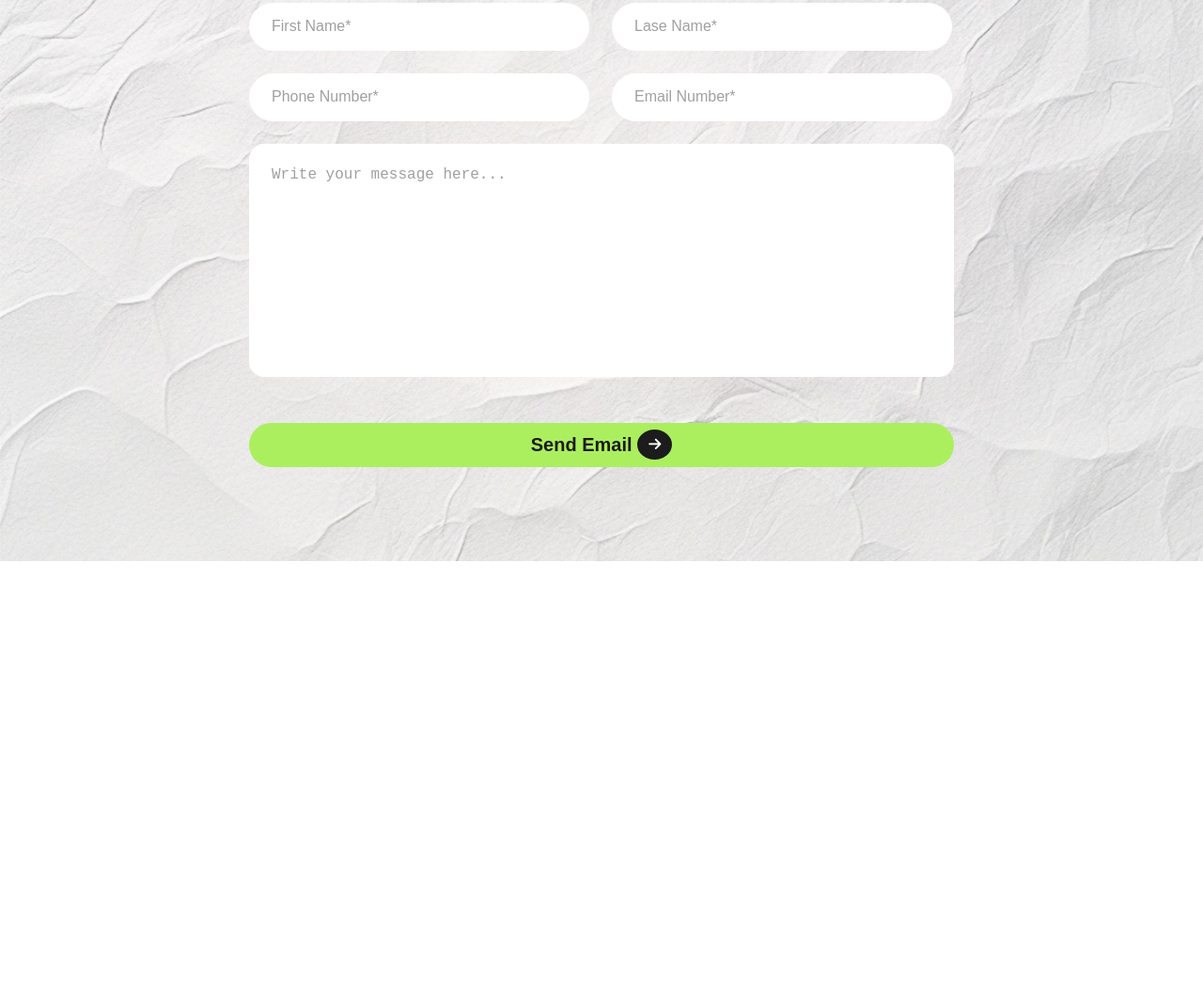
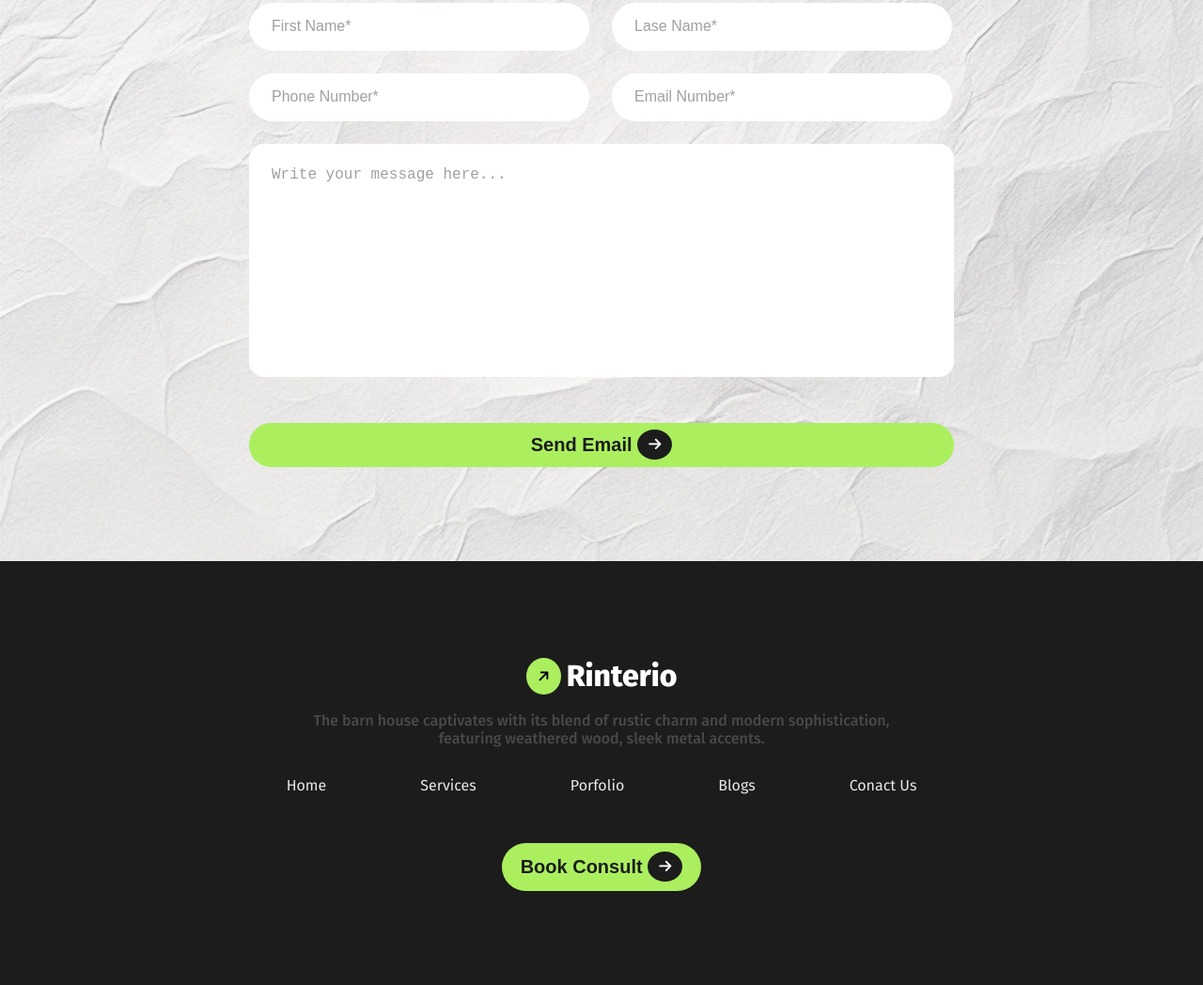
Before and after one commit to FajlaRabby24/B10A3-project, a plain HTML site: page index.html in a window 1280 px wide. Shown: the part 4439-5487 px from the top of the page at 94% size. Before the commit the page ends 5036 px from the top, so only its background shows below. Drawn offline with Linux system fonts and the light colour scheme.

Commit message:
footer done

```diff
--- a/index.html
+++ b/index.html
@@ -13,6 +13,7 @@
     <link rel="stylesheet" href="styles/portfolio.css">
     <link rel="stylesheet" href="styles/article.css">
     <link rel="stylesheet" href="styles/nextProject.css">
+    <link rel="stylesheet" href="styles/footer.css">
     <title>B10A3 - Project</title>
 </head>
 
@@ -239,7 +240,8 @@
                     <button><span><i class="fa-solid fa-arrow-right"></i></span> Let’s Connect</button>
                 </div>
                 <h3 class="title">Let’s Discuss Next Project</h3>
-            <p class="des">The barn house captivates with its blend of rustic charm and modern sophistication, featuring
+                <p class="des">The barn house captivates with its blend of rustic charm and modern sophistication,
+                    featuring
                     weathered wood, sleek metal accents.</p>
                 <form>
                     <div class="input-group">
@@ -254,6 +256,25 @@
             </div>
         </section>
     </main>
+
+    <footer>
+        <div class="footer-container primary-middle">
+            <div class="logo"><span class="logoArrow"><i class="fa-solid fa-arrow-right"></i></span><span
+                    class="logoText">Rinterio</span>
+            </div>
+            <p class="des">The barn house captivates with its blend of rustic charm and modern sophistication, featuring weathered wood, sleek metal accents.</p>
+            <ul>
+                <li><a href="#">Home</a></li>
+                <li><a href="#">Services</a></li>
+                <li><a href="#">Porfolio</a></li>
+                <li><a href="#">Blogs</a></li>
+                <li><a href="#">Conact Us</a></li>
+            </ul>
+            <div class="btn-container">
+                <button>Book Consult <span class="logoArrow"><i class="fa-solid fa-arrow-right"></i></span></button>
+            </div>
+        </div>
+    </footer>
 </body>
 
 </html>
--- /dev/null
+++ b/styles/footer.css
@@ -0,0 +1,63 @@
+footer{
+    background-color: #1C1C1C;
+    padding: 100px 0;
+}
+
+.footer-container{
+    display: flex;
+    align-items: center;
+    justify-content: center;
+    flex-direction: column;
+}
+
+.footer-container > .logo .logoText{
+    color: #fff;
+}
+
+.footer-container >.des{
+    max-width: 678px ;
+    text-align: center;
+    margin: 16px auto 30px auto;
+}
+
+.footer-container ul {
+    list-style: none;
+    display: flex;
+    gap: 100px;
+    align-items: center;
+}
+
+.footer-container li a {
+    color: #E9E9E9;
+    font-size: 16px;
+    text-decoration: none;
+    font-weight: 400;
+    line-height: 22px;
+    letter-spacing: 0%;
+    text-align: left;
+}
+
+.footer-container button {
+    padding: 12px 20px;
+    background-color: #ABEF5F;
+    color: rgb(28, 28, 28);
+    font-size: 20px;
+    font-weight: 800;
+    border: none;
+    border-radius: 32px;
+    cursor: pointer;
+    line-height: 27px;
+    margin-top: 50px;
+}
+
+.footer-container button>.logoArrow {
+    background-color: #1C1C1C;
+    color: #fff;
+    border-radius: 50%;
+    padding: 5px 12px;
+}
+
+.footer-container button>.logoArrow i {
+    transform: translateY(-2px);
+    font-size: 15px;
+}
```
Lines whose indentation alone changed are shown as unchanged.
